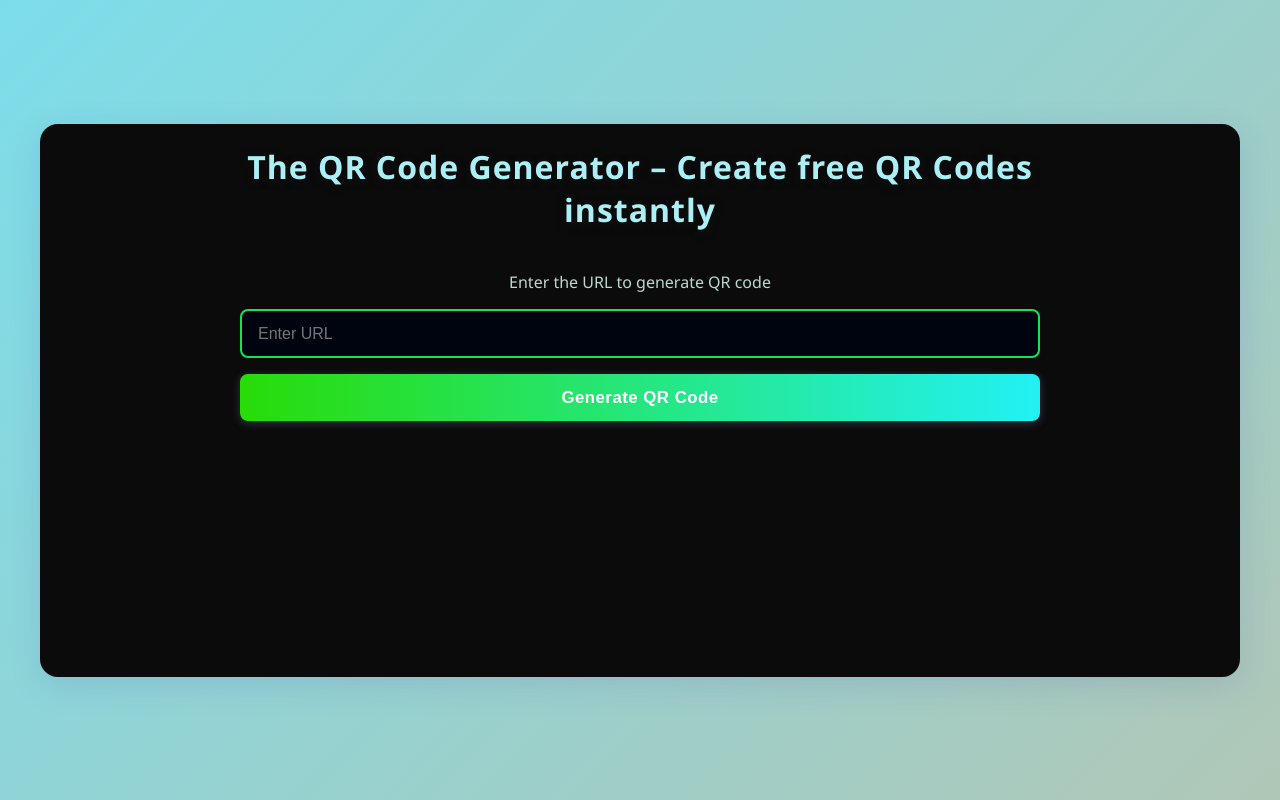
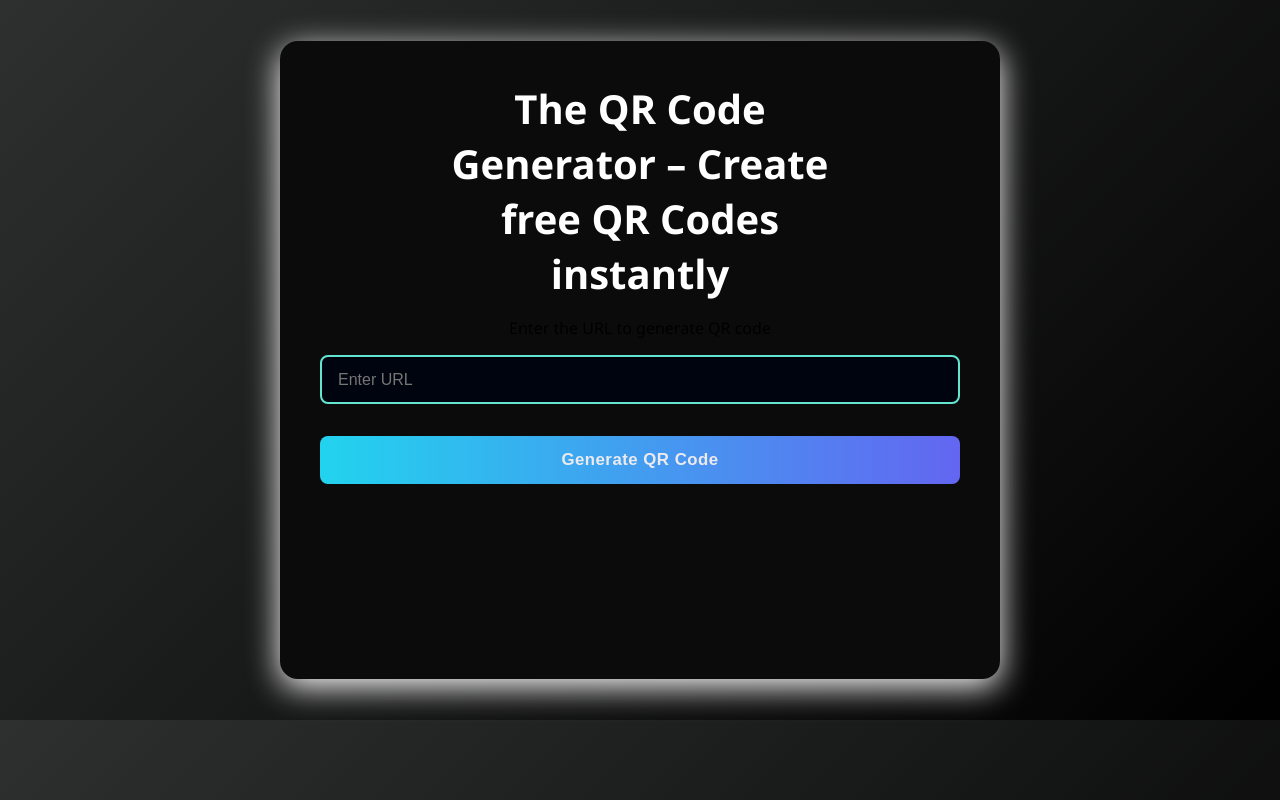
Before and after one commit to OM-SINGH-81/QR-Generator, a plain HTML site: page frontend/index.html in a window 1280 px wide. Drawn offline with Linux system fonts and the light colour scheme.

Commit message:
Update style.css

```diff
--- a/frontend/style.css
+++ b/frontend/style.css
@@ -1,25 +1,43 @@
 body {
     display: flex;
+    flex-direction: column;
     align-items: center;
     justify-content: center;
     margin: 0;
     padding: 0;
     font-family: 'Segoe UI', Arial, sans-serif;
-  background: linear-gradient(135deg, #7cddea 0%, #79a08597 100%);
-  min-height: 100vh;
+    background: linear-gradient(135deg, #2e2f2f 0%, black 100%);
+    min-height: 90vh;
+}
+
+h1 {
+    font-family: "roboto",Arial, Helvetica, sans-serif sans-serif;
+      font-weight: 700;
+      font-style: normal;
+    text-align: center;
+    margin-bottom: 0rem;
+    color:white;
+    font-size: 2.5rem;
+    width: 60%;
+  margin-top: 0%;
+
+
+
 }
 
 .container {
-  max-width: 800px;
-  margin:  40px auto;
+   width: 50%;
+    height: 50%;
+    margin-left: 8rem;
+    margin-right: 8rem;
     background: #0b0b0b;
     border-radius: 18px;
-  box-shadow: 0 8px 32px rgba(60, 72, 180, 0.15);
-padding: 0px 200px 100px 200px;
+    box-shadow: 0 8px 32px rgb(252, 252, 253);
+    padding: 40px;
     display: flex;
-  flex-wrap: wrap;
     flex-direction: column;
     align-items: center;
+    text-align: center;
     animation: fadeIn 1s ease;
 }
 
@@ -28,19 +46,22 @@ padding: 0px 200px 100px 200px;
   to { opacity: 1; transform: translateY(0); }
 }
 
-h1 {
+
+.para {
+  color:wheat;
+  font-size: 1rem;
+  margin-bottom: 3rem;
+  text-align: center;
+  line-height: 1.5;
+  font-family: 'roboto', Arial, Helvetica, sans-serif;
+  width: 40%;
+  letter-spacing: 1px;
+
+}
+.p2 {
+  color: #badacd;
+  font-size: 1.1rem;
   margin-bottom: 1.5rem;
- text-align: center;
-  color: #acf0f6;
-  letter-spacing: 1px;
-  font-weight: 700;
-  text-shadow: 0 2px 8px #101012;
-}
-.center-instantly{
-  color: #bac8ca;
-}
-p{
-  color: #badacd;
 }
 
 form {
@@ -52,7 +73,7 @@ form {
 
 input[type="url"] {
   padding: 0.85rem 1rem;
-  border: 2px solid #0ee74f;
+  border: 2px solid #63e5d2;
   border-radius: 8px;
   font-size: 1rem;
   transition: border 0.2s, box-shadow 0.2s;
@@ -67,16 +88,17 @@ input[type="url"]:focus {
 
 button {
   padding: 0.85rem;
-  background: linear-gradient(90deg, #28dc08 0%, #22f1f4 100%);
-  color: #fff;
+  background: linear-gradient(90deg, #22d3ee 0%, #6366f1 100%);
+  color: #eceaef;
   border: none;
   border-radius: 8px;
   font-size: 1.05rem;
   font-weight: 600;
   cursor: pointer;
-  box-shadow: 0 2px 8px #a5b4fc44;
+  box-shadow: 0 2px 8px #d2d3d900;
   transition: background 0.2s, transform 0.1s;
   letter-spacing: 0.5px;
+  margin-top: 1rem;
 }
 button:hover {
   background: linear-gradient(90deg, #22f1f4 0%, #28dc08 100%);
@@ -98,7 +120,7 @@ button:hover {
   margin-top: 1rem;
 }
 .download-btn:hover {
-  background: linear-gradient(90deg, #6366f1 0%, #22d3ee 100%);
+  background: linear-gradient(90deg, #22f1f4 0%, #28dc08);
   transform: translateY(-2px) scale(1.03);
 }
 
@@ -141,8 +163,4 @@ button:hover {
   }
   #qr-result img {
     max-width: 95vw;
-  }
-  .center-instantly {
-    font-size: 1.2rem;
-  }
-}
+  }}
```
Lines whose indentation alone changed are shown as unchanged.
